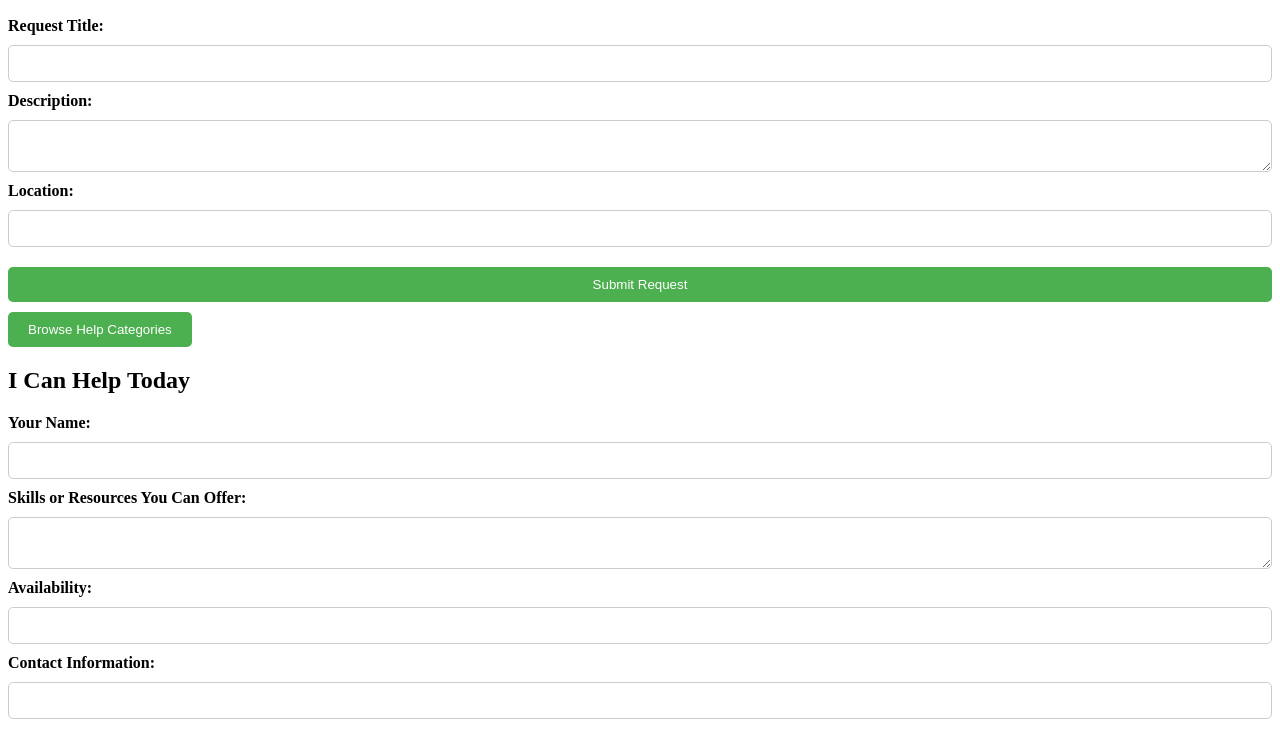
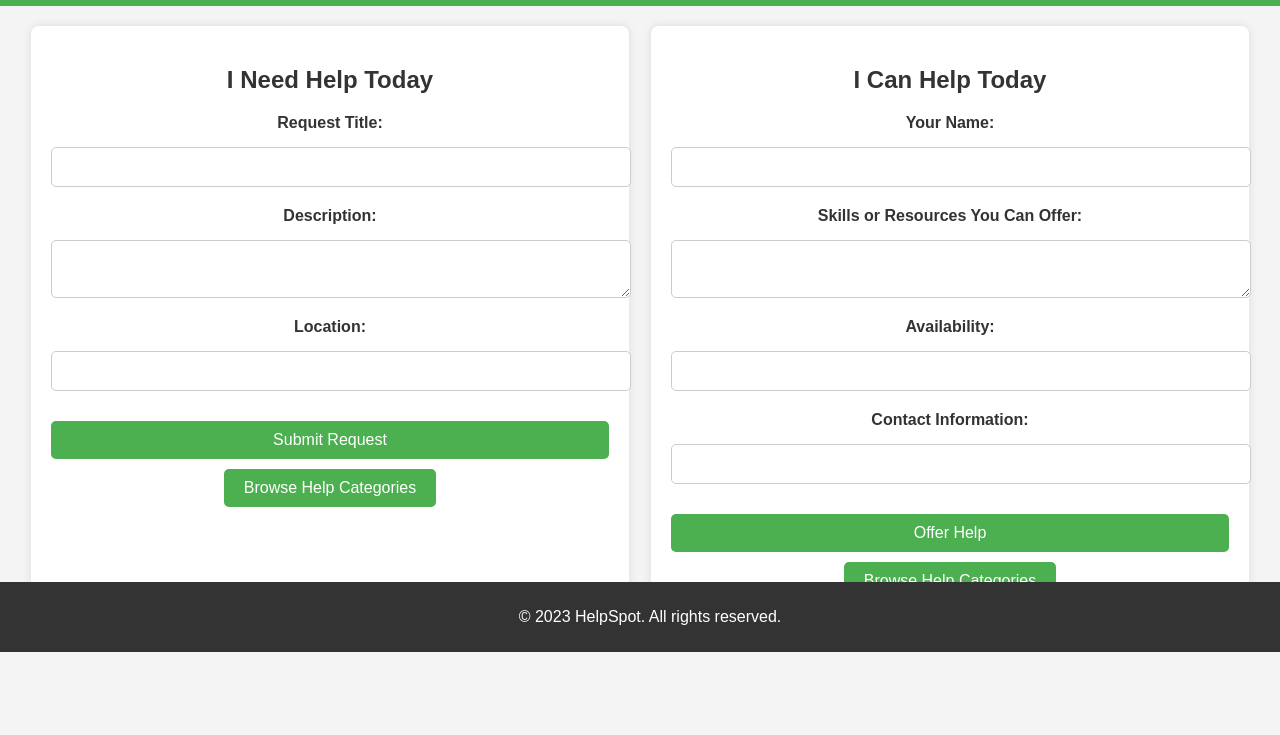
Before and after one commit to Avistar-navie/helpspot, a plain HTML site: page index.html in a window 1280 px wide. Shown: the part 148-883 px from the top of the page. After the commit the page ends 800 px from the top, so only its background shows below. Drawn offline with Linux system fonts and the light colour scheme.

Commit message:
Updated styles.css with final styles

```diff
--- a/styles.css
+++ b/styles.css
@@ -1,3 +1,35 @@
+/* General styles */
+body {
+    font-family: Arial, sans-serif;
+    margin: 0;
+    padding: 0;
+    background-color: #f4f4f4;
+    color: #333;
+}
+
+header {
+    background-color: #4CAF50;
+    color: white;
+    padding: 20px;
+    text-align: center;
+}
+
+main {
+    display: flex;
+    justify-content: space-around;
+    padding: 20px;
+}
+
+section {
+    background-color: white;
+    padding: 20px;
+    border-radius: 8px;
+    box-shadow: 0 0 10px rgba(0, 0, 0, 0.1);
+    width: 45%;
+    text-align: center;
+}
+
+/* Form styles */
 form {
     display: flex;
     flex-direction: column;
@@ -6,57 +38,25 @@ form {
 
 label {
     font-weight: bold;
+    margin-bottom: 5px;
 }
 
-input, textarea {
+input, textarea, select {
     padding: 10px;
     border: 1px solid #ccc;
     border-radius: 5px;
+    font-size: 16px;
+    width: 100%;
+    margin-bottom: 10px;
 }
 
-button[type="submit"] {
-    background-color: #4CAF50;
-    color: white;
-    border: none;
-    padding: 10px 20px;
-    border-radius: 5px;
-    cursor: pointer;
+input:focus, textarea:focus, select:focus {
+    outline: none;
+    border-color: #4CAF50;
+    box-shadow: 0 0 5px rgba(76, 175, 80, 0.5);
 }
 
-button[type="submit"]:hover {
-    background-color: #45a049;
-}
-#can-help form {
-    display: flex;
-    flex-direction: column;
-    gap: 10px;
-}
-
-#can-help label {
-    font-weight: bold;
-}
-
-#can-help input, #can-help textarea {
-    padding: 10px;
-    border: 1px solid #ccc;
-    border-radius: 5px;
-}
-
-#can-help button[type="submit"] {
-    background-color: #4CAF50;
-    color: white;
-    border: none;
-    padding: 10px 20px;
-    border-radius: 5px;
-    cursor: pointer;
-}
-
-#can-help button[type="submit"]:hover {
-    background-color: #45a049;
-}
-/* Existing styles remain unchanged */
-
-/* New styles for buttons */
+/* Button styles */
 button {
     background-color: #4CAF50;
     color: white;
@@ -64,9 +64,49 @@ button {
     padding: 10px 20px;
     border-radius: 5px;
     cursor: pointer;
-    margin-top: 10px; /* Add some spacing */
+    font-size: 16px;
+    margin-top: 10px;
 }
 
 button:hover {
     background-color: #45a049;
 }
+
+/* Footer styles */
+footer {
+    text-align: center;
+    padding: 10px;
+    background-color: #333;
+    color: white;
+    position: fixed;
+    bottom: 0;
+    width: 100%;
+}
+
+/* Collapsible section styles (for categories.html) */
+.category {
+    margin-bottom: 20px;
+    border: 1px solid #ccc;
+    border-radius: 8px;
+    padding: 10px;
+    background-color: white;
+}
+
+.category h2 {
+    cursor: pointer;
+    color: #4CAF50;
+}
+
+.category h2:hover {
+    text-decoration: underline;
+}
+
+.content {
+    display: none; /* Hidden by default */
+    margin-top: 10px;
+}
+
+.content ul {
+    list-style-type: disc;
+    margin-left: 20px;
+}
```
